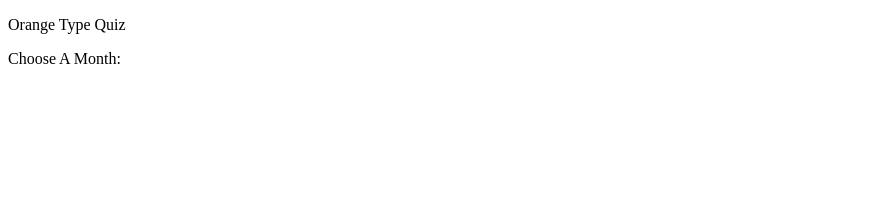
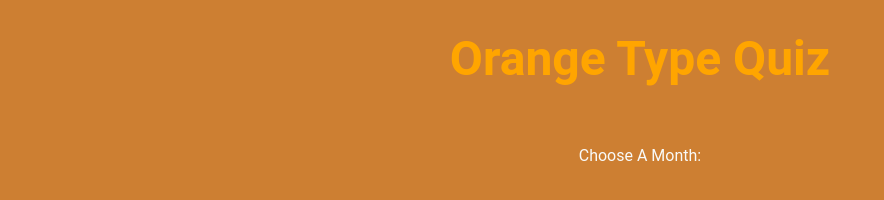
Before and after one commit to 1aaronw/cutiehack2022, a plain HTML site: page index.html in a window 1280 px wide. Shown: the whole page, without its empty margins (0-884 px from the left). Drawn offline with Linux system fonts and the light colour scheme.

Commit message:
Styled headers and body

```diff
--- a/index.html
+++ b/index.html
@@ -9,8 +9,8 @@
 </head>
 <body>
     <div class="header">
-        <p>Orange Type Quiz</p>
-        <p>Choose A Month:</p>
+        <p><center>Orange Type Quiz </center></p>
     </div>
+    <p><center>Choose A Month: </center></p>
 </body>
 </html>
--- a/style.css
+++ b/style.css
@@ -1,3 +1,20 @@
-header{
+.header{
+    display: flex;
+    justify-content: space-around;
+    align-items: center;
+    color: orange;
+    font-size: 48px;
+    margin-bottom: 40px;
+    margin-top: 10px;
+    font-weight: bold;
+    text-align:start;
 
 }
+
+body {
+    font-family: Roboto, sans-serif;
+    background-color: #CD7F32;
+    color: #F9FAF8;
+    padding: 0;
+    margin: 0;
+}
```
